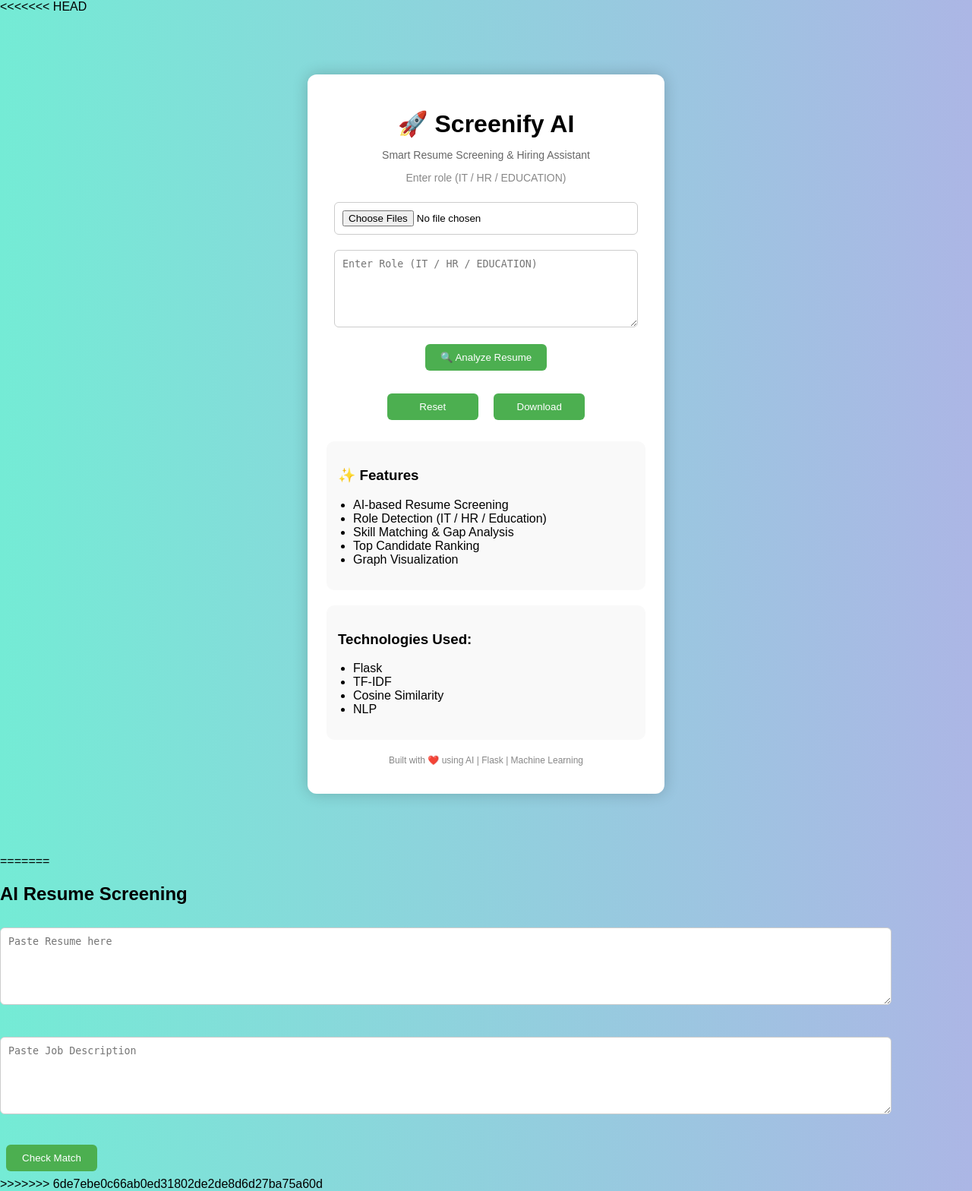
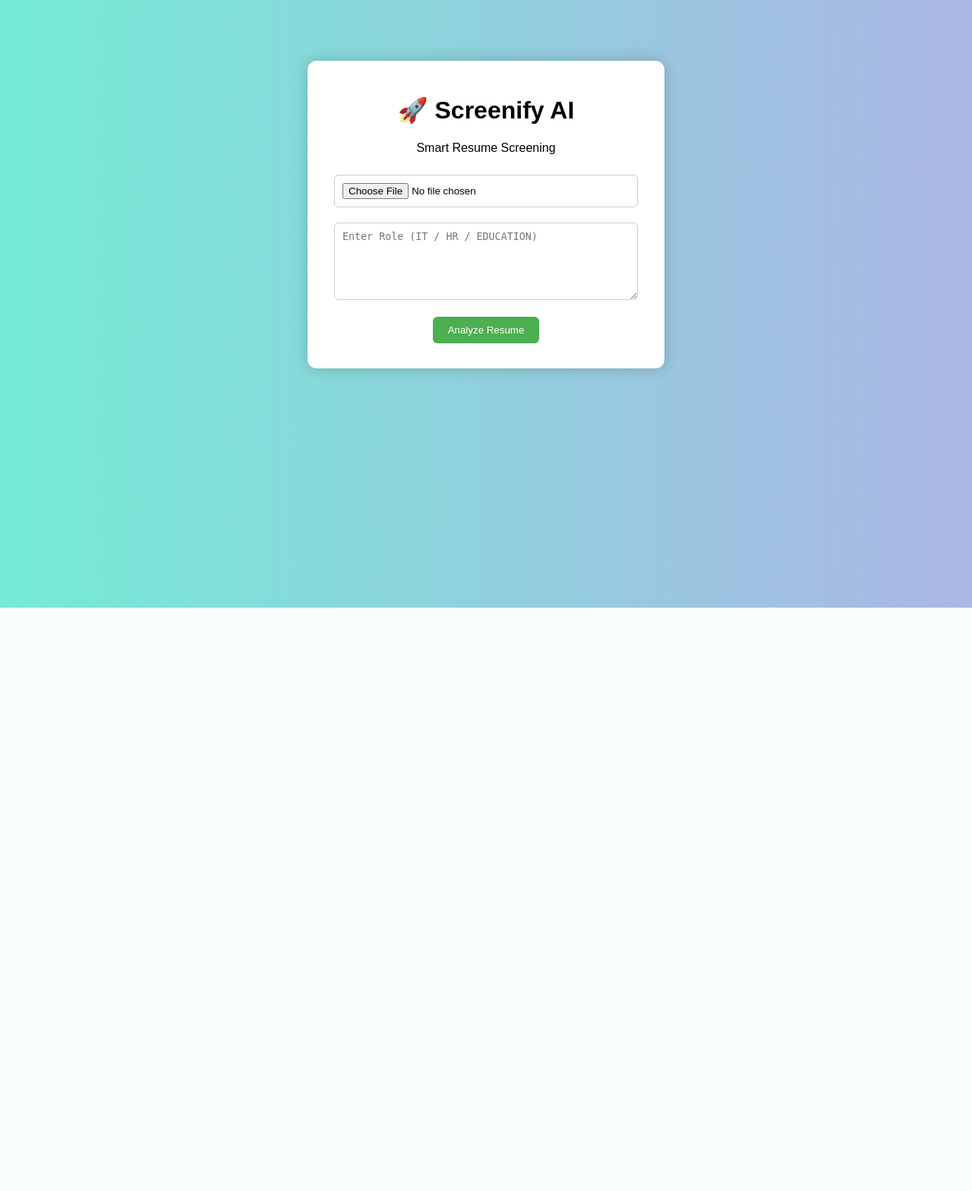
Before and after one commit to priyankasaraswat80-spec/resume-screener, a Flask app: page / in a window 1280 px wide. Shown: the whole page at 76% size. After the commit the page ends 800 px from the top, so only its background shows below. Run offline with Flask 3, Linux system fonts and the light colour scheme.

Commit message:
fixed html merge conflict

```diff
--- a/templates/index.html
+++ b/templates/index.html
@@ -1,7 +1,6 @@
 <!DOCTYPE html>
 <html>
 <head>
-<<<<<<< HEAD
     <title>Screenify AI</title>
 
     <style>
@@ -22,13 +21,6 @@
             text-align: center;
         }
 
-        h1 { margin-bottom: 5px; }
-
-        p {
-            color: #666;
-            font-size: 14px;
-        }
-
         input, textarea {
             width: 90%;
             padding: 10px;
@@ -42,7 +34,6 @@
         button {
             padding: 10px 20px;
             margin: 8px;
-            min-width: 120px;
             background-color: #4CAF50;
             color: white;
             border: none;
@@ -61,19 +52,6 @@
             margin-top: 20px;
             text-align: left;
         }
-
-        .top {
-            background: #e6ffe6;
-            padding: 6px;
-            border-radius: 6px;
-        }
-
-        .role {
-            margin-top: 10px;
-            font-weight: bold;
-        }
-
-        ul { padding-left: 20px; }
     </style>
 </head>
 
@@ -81,42 +59,22 @@
 
 <div class="container">
 
-    <!-- 🔥 HEADER -->
     <h1>🚀 Screenify AI</h1>
-    <p>Smart Resume Screening & Hiring Assistant</p>
-    <p style="color:#888;">Enter role (IT / HR / EDUCATION)</p>
+    <p>Smart Resume Screening</p>
 
-    <!-- 🔥 FORM -->
     <form action="/upload" method="post" enctype="multipart/form-data">
-        <input type="file" name="resume" multiple required><br>
+        <input type="file" name="resume" required><br>
 
         <textarea name="job_desc" placeholder="Enter Role (IT / HR / EDUCATION)" required></textarea><br>
 
-        <button type="submit">🔍 Analyze Resume</button>
+        <button type="submit">Analyze Resume</button>
     </form>
-
-    <p id="msg"></p>
-
-    <!-- 🔥 RESULT -->
-    {% if role %}
-    <div class="role">Detected Role: {{ role }}</div>
-    {% endif %}
 
     {% if result %}
     <div class="card">
         <b>{{ result }}</b><br>
         {{ skills }}
     </div>
-    {% endif %}
-
-    {% if score %}
-    <p>
-        Confidence:
-        {% if score >= 70 %} High
-        {% elif score >= 40 %} Medium
-        {% else %} Low
-        {% endif %}
-    </p>
     {% endif %}
 
     {% if missing %}
@@ -130,9 +88,7 @@
         <h3>Top Candidates:</h3>
         <ul>
             {% for file, score in rankings %}
-                <li class="{% if loop.index == 1 %}top{% endif %}">
-                    <b>{{ file }}</b> → {{ score }}%
-                </li>
+                <li>{{ file }} → {{ score }}%</li>
             {% endfor %}
         </ul>
     </div>
@@ -140,68 +96,11 @@
 
     {% if chart %}
     <div class="card">
-        <h3>Ranking Graph:</h3>
         <img src="{{ chart }}" width="100%">
     </div>
     {% endif %}
 
-    <!-- 🔥 BUTTONS -->
-    <button onclick="window.location='/'">Reset</button>
-    <button onclick="window.print()">Download</button>
-
-    <!-- 🔥 FEATURES -->
-    <div class="card">
-        <h3>✨ Features</h3>
-        <ul>
-            <li>AI-based Resume Screening</li>
-            <li>Role Detection (IT / HR / Education)</li>
-            <li>Skill Matching & Gap Analysis</li>
-            <li>Top Candidate Ranking</li>
-            <li>Graph Visualization</li>
-        </ul>
-    </div>
-
-    <!-- 🔥 TECHNOLOGY -->
-    <div class="card">
-        <h3>Technologies Used:</h3>
-        <ul>
-            <li>Flask</li>
-            <li>TF-IDF</li>
-            <li>Cosine Similarity</li>
-            <li>NLP</li>
-        </ul>
-    </div>
-
-    <!-- 🔥 FOOTER -->
-    <p style="margin-top:20px; color:#888; font-size:12px;">
-        Built with ❤️ using AI | Flask | Machine Learning
-    </p>
-
 </div>
-
-<!-- 🔥 SCRIPT -->
-<script>
-document.querySelector("form").onsubmit = () => {
-    document.getElementById("msg").innerText = "Processing...";
-};
-</script>
 
 </body>
 </html>
-=======
-    <title>Resume Screener</title>
-</head>
-<body>
-    <h2>AI Resume Screening</h2>
-    <form method="POST">
-        <textarea name="resume" placeholder="Paste Resume here"></textarea><br><br>
-        <textarea name="job" placeholder="Paste Job Description"></textarea><br><br>
-        <button type="submit">Check Match</button>
-    </form>
-
-    {% if score %}
-        <h3>Match Score: {{score}}%</h3>
-    {% endif %}
-</body>
-</html>
->>>>>>> 6de7ebe0c66ab0ed31802de2de8d6d27ba75a60d
```
